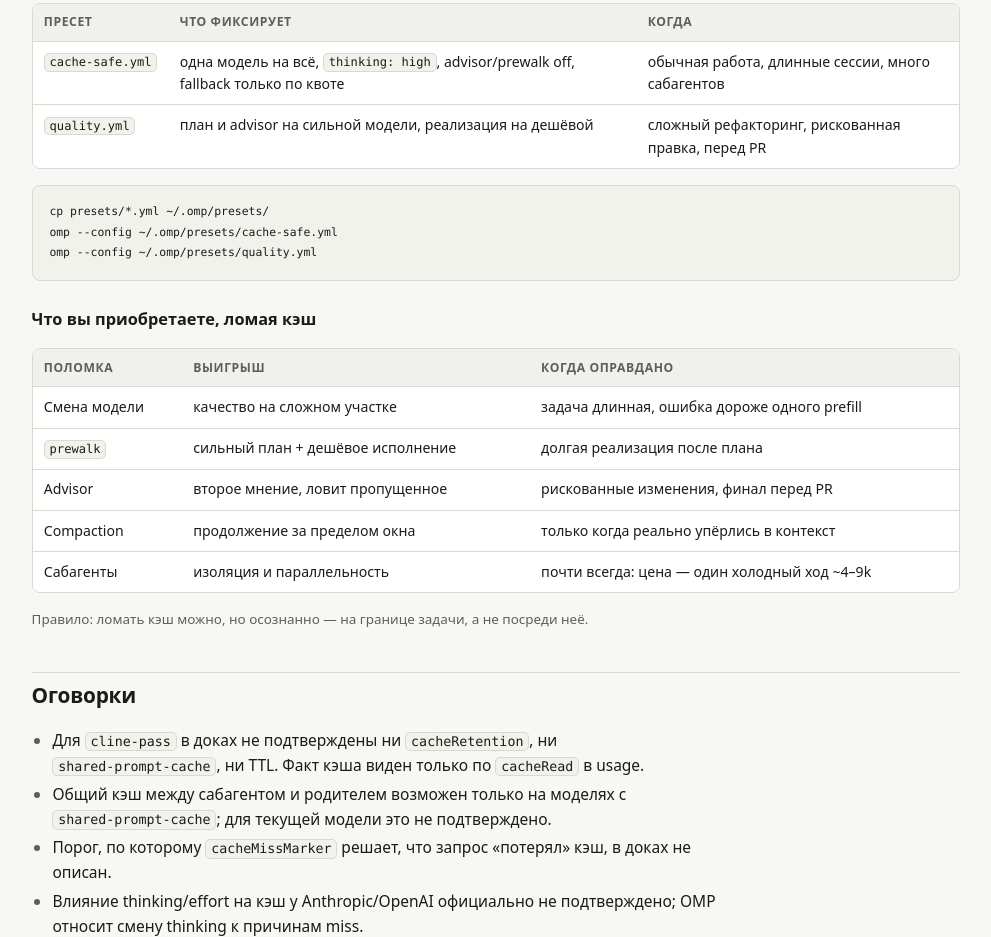
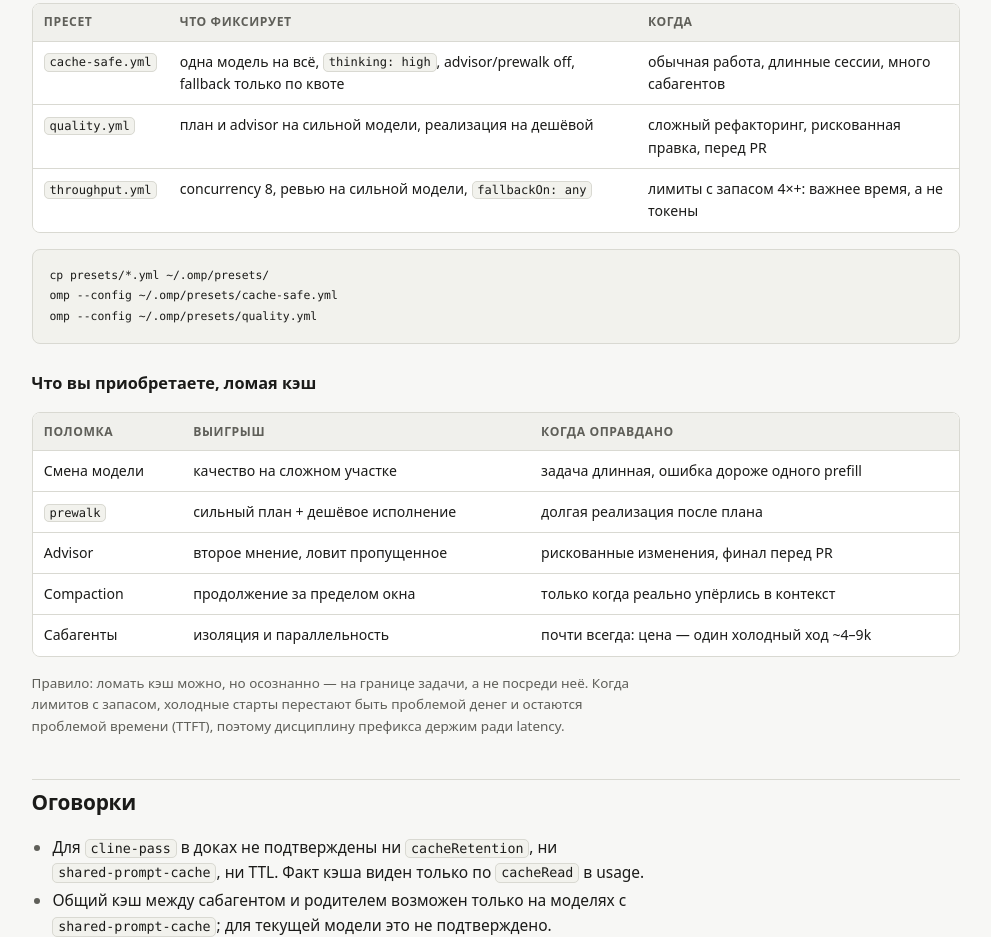
Before and after one commit to metapeka/docs-omp-debian-availability, a plain HTML site: page docs/wiki/cache.html in a window 1280 px wide. Shown: the part 5626-6563 px from the top of the page, without its empty margins (280-1271 px from the left). Drawn offline with Linux system fonts and the light colour scheme.

Commit message:
docs: add throughput preset for generous token limits
- concurrency 8 (RAM-bound), reviewer on the strong model, fallbackOn: any
- cache discipline reframed: latency, not spend, when limits are 4x+

```diff
--- a/docs/wiki/cache.html
+++ b/docs/wiki/cache.html
@@ -251,6 +251,7 @@ PY</code></pre>
           <tbody>
           <tr><td><code>cache-safe.yml</code></td><td>одна модель на всё, <code>thinking: high</code>, advisor/prewalk off, fallback только по квоте</td><td>обычная работа, длинные сессии, много сабагентов</td></tr>
           <tr><td><code>quality.yml</code></td><td>план и advisor на сильной модели, реализация на дешёвой</td><td>сложный рефакторинг, рискованная правка, перед PR</td></tr>
+          <tr><td><code>throughput.yml</code></td><td>concurrency 8, ревью на сильной модели, <code>fallbackOn: any</code></td><td>лимиты с запасом 4×+: важнее время, а не токены</td></tr>
           </tbody>
         </table>
       </div>
@@ -271,7 +272,7 @@ omp --config ~/.omp/presets/quality.yml</code></pre>
           </tbody>
         </table>
       </div>
-      <p class="small muted">Правило: ломать кэш можно, но осознанно — на границе задачи, а не посреди неё.</p>
+      <p class="small muted">Правило: ломать кэш можно, но осознанно — на границе задачи, а не посреди неё. Когда лимитов с запасом, холодные старты перестают быть проблемой денег и остаются проблемой времени (TTFT), поэтому дисциплину префикса держим ради latency.</p>
 
       <h2 id="caveats">Оговорки</h2>
       <ul>
```
Also changed, not shown: 3 other files.
